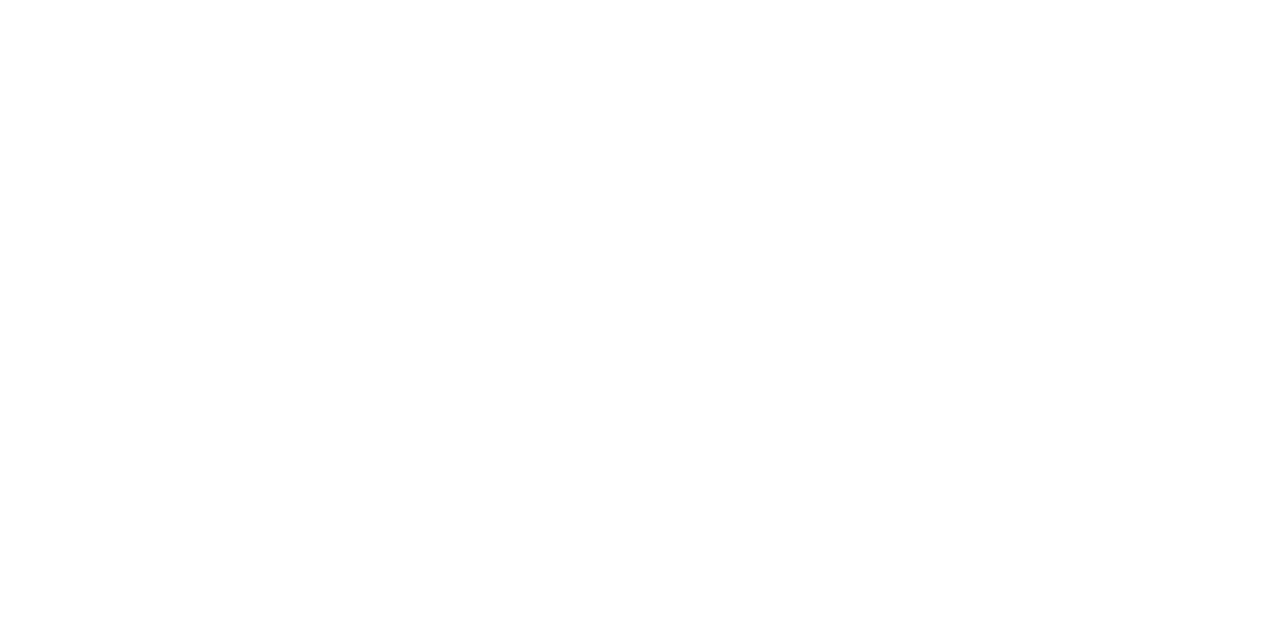
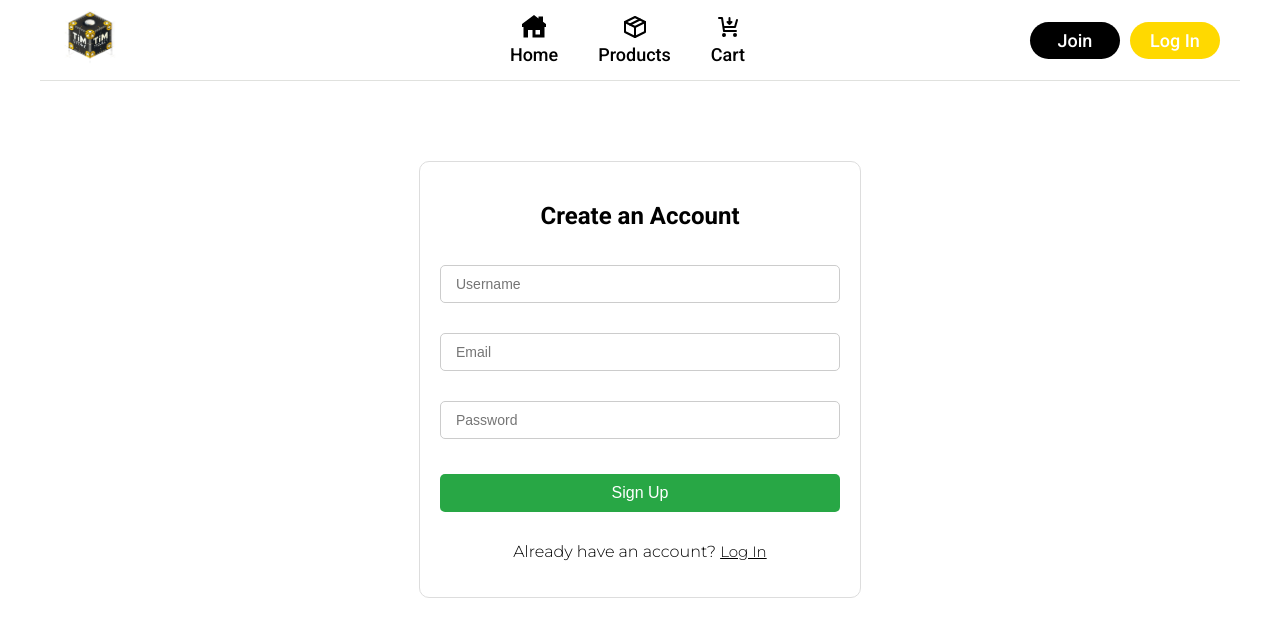
Before and after one commit to tpoberezhny/EcommerceApp, a React (Create React App) app in the folder client/: page /register in a window 1280 px wide. Before the commit this address had no page. Shown: the top 636 px of the page. Built offline with nearby package versions, Linux system fonts and the light colour scheme.

Commit message:
Added Register page

```diff
--- a/client/src/App.js
+++ b/client/src/App.js
@@ -1,20 +1,28 @@
-import React from 'react';
-import { BrowserRouter as Router, Route, Routes} from 'react-router-dom';
-import Home from './pages/Home';
-import Products from './pages/Products';
-import ProductDetail from './pages/ProductDetail';
-import Cart from './pages/Cart';
-import Checkout from './pages/Checkout';
+import React from "react";
+import { BrowserRouter as Router, Route, Routes } from "react-router-dom";
+
+//components
+import Navbar from "./components/NavBar/NavBar";
+
+//pages
+import Home from "./pages/Home";
+import Products from "./pages/Products";
+import ProductDetail from "./pages/ProductDetail";
+import Cart from "./pages/Cart";
+import Checkout from "./pages/Checkout";
+import Register from "./pages/Register";
 
 const App = () => {
   return (
     <Router>
+      <Navbar />
       <Routes>
-        <Route path='/' element={<Home />} />
-        <Route path='/products' element={<Products />} />
-        <Route path='/products/:productId' element={<ProductDetail />} />
-        <Route path='/cart' element={<Cart />} />
-        <Route exact path='/checkout' element={<Checkout />} />
+        <Route path="/" element={<Home />} />
+        <Route path="/products" element={<Products />} />
+        <Route path="/cart" element={<Cart />} />
+        <Route path="/register" element={<Register />} />
+        <Route path="/products/:productId" element={<ProductDetail />} />
+        <Route exact path="/checkout" element={<Checkout />} />
       </Routes>
     </Router>
   );
--- /dev/null
+++ b/client/src/pages/Register.js
@@ -0,0 +1,67 @@
+import React, { useState } from "react";
+import { useNavigate } from "react-router-dom";
+import axios from '../api/axios';
+import "../styles/Register.scss";
+
+const Register = () => {
+  const [username, setUsername] = useState("");
+  const [email, setEmail] = useState("");
+  const [password, setPassword] = useState("");
+  const [error, setError] = useState("");
+  const navigate = useNavigate();
+
+  const handleSubmit = async (e) => {
+    e.preventDefault();
+    try {
+      const response = await axios.post("/register", {
+        username,
+        email,
+        password,
+      });
+      if (response.data.success) {
+        setUsername("");
+        setEmail("");
+        setPassword("");
+        navigate("/");
+      }
+    } catch (err) {
+      setError("Registration failed. Please try again.");
+    }
+  };
+
+  return (
+    <div className="register">
+      <h2>Create an Account</h2>
+      {error && <p className="error">{error}</p>}
+      <form onSubmit={handleSubmit}>
+        <input
+          type="text"
+          placeholder="Username"
+          value={username}
+          onChange={(e) => setUsername(e.target.value)}
+          required
+        />
+        <input
+          type="email"
+          placeholder="Email"
+          value={email}
+          onChange={(e) => setEmail(e.target.value)}
+          required
+        />
+        <input
+          type="password"
+          placeholder="Password"
+          value={password}
+          onChange={(e) => setPassword(e.target.value)}
+          required
+        />
+        <button type="submit">Sign Up</button>
+      </form>
+      <p>
+        Already have an account? <a href="/login" style={{"textDecoration": "underline", "fontSize": "15px"}}>Log In</a>
+      </p>
+    </div>
+  );
+};
+
+export default Register;
--- /dev/null
+++ b/client/src/styles/Register.scss
@@ -0,0 +1,40 @@
+.register {
+  max-width: 400px;
+  margin: auto;
+  padding: 20px;
+  border: 1px solid #ddd;
+  border-radius: 10px;
+  text-align: center;
+  margin-top: 5rem;
+}
+
+.register input {
+  width: 100%;
+  padding: 10px 15px;
+  font-size: 14px;
+  margin: 15px 0;
+  border-radius: 5px;
+  border: 1px solid #ccc;
+  box-sizing: border-box;
+}
+
+.register button {
+  width: 100%;
+  padding: 10px;
+  background-color: #28a745;
+  color: white;
+  border: none;
+  border-radius: 5px;
+  font-size: 16px;
+  margin-top: 20px;
+  cursor: pointer;
+}
+
+.register .error {
+  color: red;
+  font-weight: bold;
+}
+
+p {
+  margin-top: 30px;
+}
```
